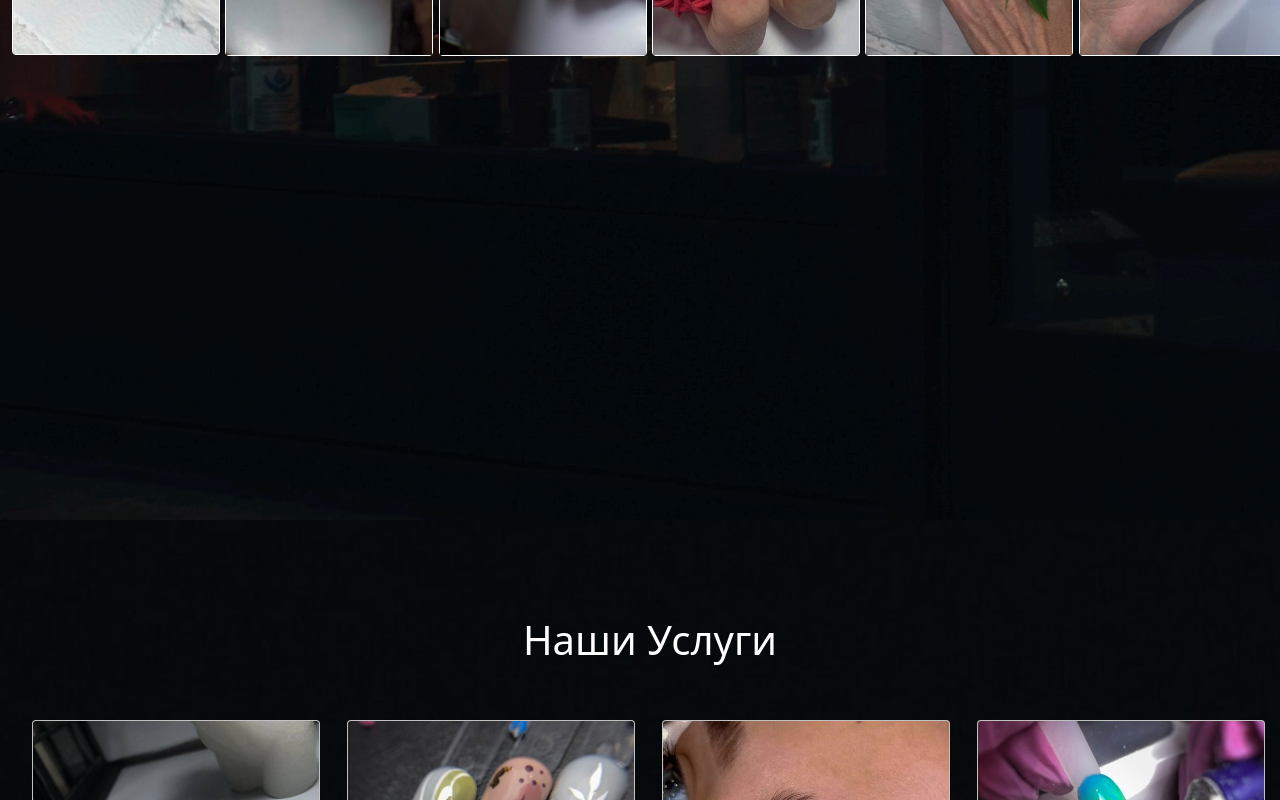
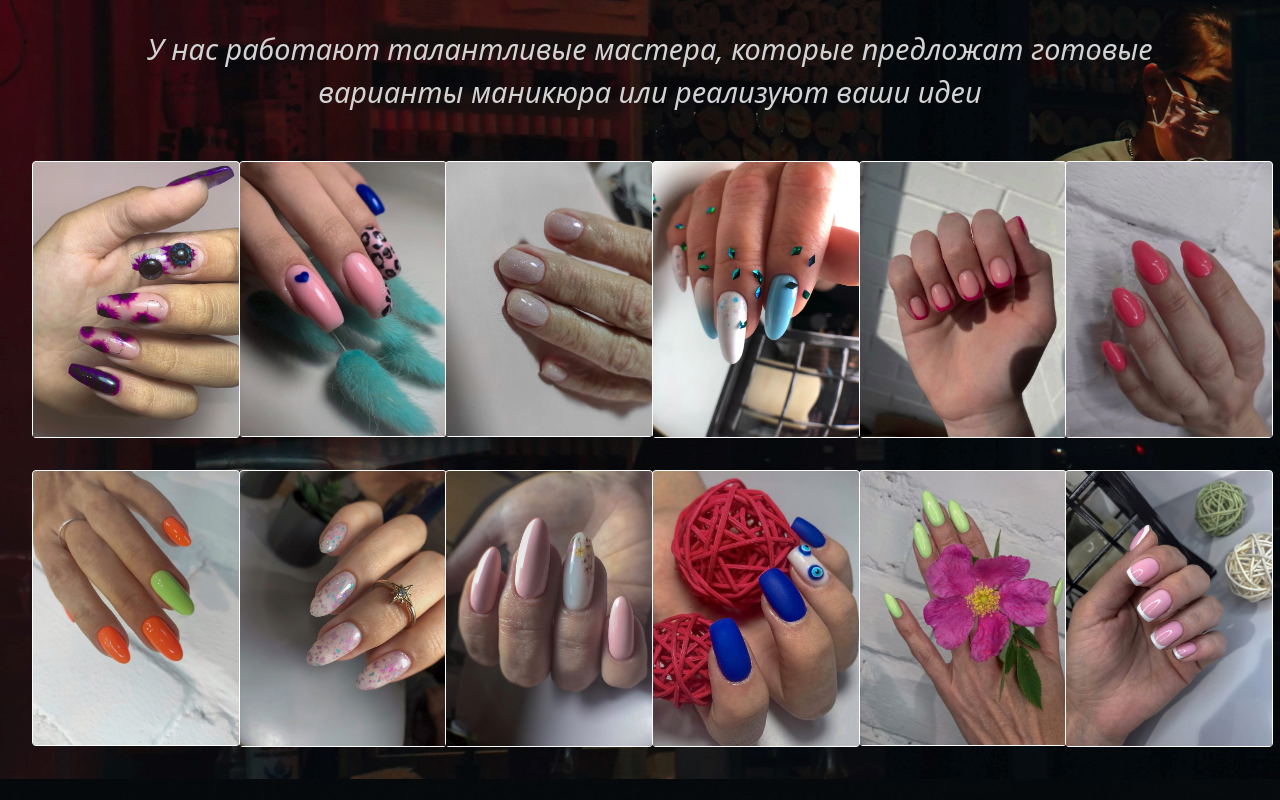
Before and after one commit to VeloboSAS/React-App, a React (Create React App) app: page / in a window 1280 px wide. Shown: the part 2980-3780 px from the top of the page. Built offline with nearby package versions, Linux system fonts and the light colour scheme.

Commit message:
height: auto

```diff
--- a/src/Pages/About.js
+++ b/src/Pages/About.js
@@ -1,6 +1,6 @@
 import React, { Component } from 'react';
 import { Container, Row, Col, Card } from 'react-bootstrap';
-import OutWorks from '../Components/OurWorks';
+// import OurWorks from '../Components/OurWorks';
 import styled from 'styled-components';
 import fon from '../assets/41.jpg';
 import thirteen from '../assets/13.jpeg';
@@ -11,12 +11,28 @@ import seventeen from '../assets/17.jpeg';
 import eighteen from '../assets/18.jpeg';
 import nineteen from '../assets/19.jpeg';
 import tventy from '../assets/20.jpeg';
+import twone from '../assets/Works/21.jpg';
+import twtwo from '../assets/Works/22.jpg';
+import twthree from '../assets/Works/23.jpg';
+import twfour from '../assets/Works/24.jpg';
+import twfive from '../assets/Works/25.jpg';
+import twsex from '../assets/Works/26.jpg';
+import twseven from '../assets/Works/27.jpg';
+import tweight from '../assets/Works/28.jpg';
+import twnine from '../assets/Works/29.jpg';
+import th from '../assets/Works/30.jpg';
+import thone from '../assets/Works/31.jpg';
+import thtwo from '../assets/Works/32.jpg';
+import ththree from '../assets/Works/33.jpg';
+import thfour from '../assets/Works/34.jpg';
+import thfive from '../assets/Works/35.jpg';
+import thsex from '../assets/Works/36.jpg';
 
 
 const fonStyles = {
     background: `url(${fon})`,
 
-    height: '1400px',
+    height: 'auto',
     color: '#fff',
     maxWidth: '100%',
     '-webkit-background-size': 'cover',
@@ -56,7 +72,7 @@ class About extends Component {
     render() {
         return (
             <>
-                <Container style={fonStyles}>
+                <Container style={fonStyles} className="img-responsive">
                     <h1 style={{display: 'flex', justifyContent: 'center', paddingTop: '4rem', color: '#D3D3D3'}}>Студия маникюра</h1>
                     <Container style={{display: 'flex', textAlign: 'center', paddingLeft: '2rem', paddingTop: '4rem'}}>
                         <p style={{fontSize: '1.5em',fontStyle: 'italic', color: '#D3D3D3'}}>
@@ -117,7 +133,82 @@ class About extends Component {
                         </Row>
                     </Styles>
                 </Container>
-                <OutWorks />
+                    {/* <OurWorks /> */}
+                    <Container style={fonStyles} className="img-responsive">
+                        <h1 style={{display: 'flex', justifyContent: 'center', paddingTop: '4rem', color: '#D3D3D3'}}>Наши работы</h1>
+                        <Container style={{display: 'flex', textAlign: 'center', paddingLeft: '2rem', paddingTop: '4rem'}}>
+                            <p style={{fontSize: '1.8em',fontStyle: 'italic', color: '#D3D3D3'}}>
+                                У нас работают талантливые  мастера, которые предложат готовые варианты маникюра или реализуют ваши идеи
+                            </p>
+                        </Container>
+                            <Styles>
+                                <Row style={{paddingTop: '2rem'}} class='row'>
+                                    <Col className="col-sm-2">
+                                        <Card style={{width: '13rem'}} className="zoom">
+                                            <Card.Img className="img-fluid"  variant='top'  src={twone}/>
+                                        </Card>
+
+                                    </Col>
+                                    <Col className="col-sm-2">
+                                        <Card style={{width: '13rem'}} className="zoom">
+                                            <Card.Img className="img-fluid" variant='top' src={twtwo}/>
+                                        </Card>
+                                    </Col>
+                                    <Col className="col-sm-2">
+                                        <Card style={{width: '13rem'}} className="zoom">
+                                            <Card.Img className="img-fluid" variant='top' src={twthree}/>
+                                        </Card>
+                                    </Col>
+                                    <Col className="col-sm-2">
+                                        <Card style={{width: '13rem'}} className="zoom">
+                                            <Card.Img className="img-fluid"  variant='top' src={twfour}/>
+                                        </Card>
+                                    </Col>
+                                    <Col className="col-sm-2">
+                                        <Card style={{width: '13rem'}} className="zoom">
+                                            <Card.Img  className="img-fluid" variant='top' src={twfive}/>
+                                        </Card>
+                                    </Col>
+                                    <Col className="col-sm-2">
+                                        <Card style={{width: '13rem'}} className="zoom">
+                                            <Card.Img  className="img-fluid" variant='top' src={twsex}/>
+                                        </Card>
+                                    </Col>
+                                </Row>
+                                <Row style={{paddingTop: '2rem'}} className="row">
+                                    <Col className="col-sm-2">
+                                        <Card style={{width: '13rem'}} className="zoom">
+                                            <Card.Img  variant='top' src={twseven}/>
+                                        </Card>
+                                    </Col>
+                                    <Col className="col-sm-2">
+                                        <Card style={{width: '13rem'}} className="zoom">
+                                            <Card.Img variant='top' src={tweight}/>
+                                        </Card>
+                                    </Col>
+                                    <Col className="col-sm-2">
+                                        <Card style={{width: '13rem'}} className="zoom">
+                                            <Card.Img variant='top' src={twnine}/>
+                                        </Card>
+                                    </Col>
+                                    <Col className="col-sm-2">
+                                        <Card style={{width: '13rem'}} className="zoom">
+                                            <Card.Img variant='top' src={thone}/>
+                                        </Card>
+                                    </Col>
+                                    <Col className="col-sm-2">
+                                        <Card style={{width: '13rem'}} className="zoom">
+                                            <Card.Img variant='top' src={thtwo}/>
+                                        </Card>
+                                    </Col>
+                                    <Col className="col-sm-2">
+                                        <Card style={{width: '13rem'}} className="zoom">
+                                            <Card.Img variant='top' src={ththree}/>
+                                        </Card>
+                                    </Col>
+                                </Row>
+                            </Styles>
+                        </Container>
             </>
 
         );
--- a/src/Pages/Services.js
+++ b/src/Pages/Services.js
@@ -15,7 +15,7 @@ import mono from '../assets/12.jpg';
 const fonStyles = {
         background: `url(${fon})`,
 
-        height: '5500px',
+        height: 'auto',
         color: '#fff',
         maxWidth: '100%',
         '-webkit-background-size': 'cover',
```
Also changed, not shown: src/Components/OurWorks.js (+4 -4 lines).
